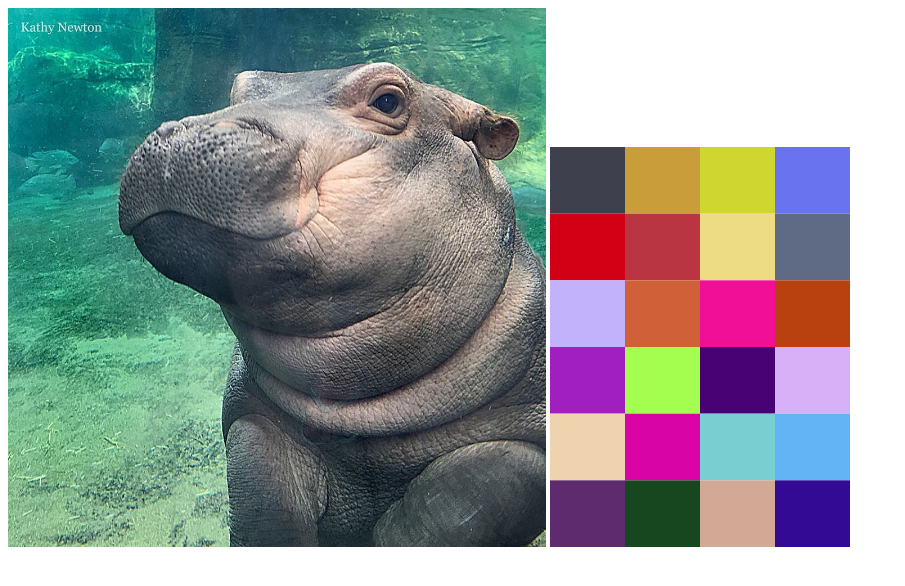
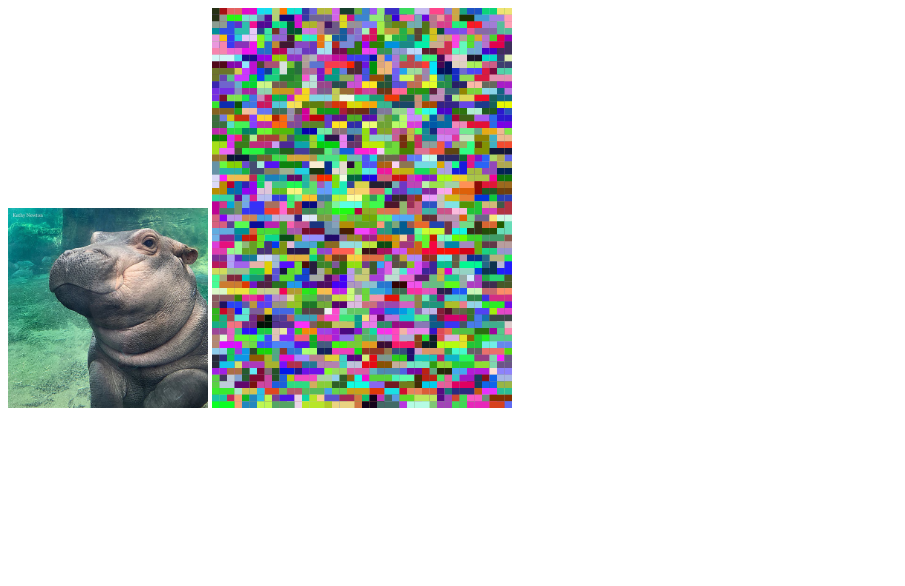
Before and after one commit to tafpi/tetrix, a plain HTML site: page index.html in a window 1280 px wide. Shown: the whole page, without its empty margins (0-905 px from the left). Drawn offline with Linux system fonts and the light colour scheme.

Commit message:
done random merging. some duplicates appear

```diff
--- a/main.css
+++ b/main.css
@@ -2,7 +2,7 @@
     width: 400px;
     height: 700px;
 } */
-/* #image{
+#image{
     width: 200px;
     height: auto;
-} */
+}
--- a/main.js
+++ b/main.js
@@ -6,14 +6,14 @@
     canvas.height = 400;
     document.body.appendChild(canvas);
 
-    var blocksX = 4;
-    var blocksY = 6;
+    var blocksX = 40;
+    var blocksY = 60;
     var blockWidth = canvas.width/blocksX;          // matrix square width
     var blockHeight = canvas.height/blocksY;        // matrix square height
     // var blocksCount = blocksX * blocksY;
     var blockMatrix = [];
     var mergedMatrix = [];
-    var mergeLimit = 4;
+    var mergeLimit = 6;
 
     // create initial matrix
     for (let i = 0; i < blocksY; i++) {
@@ -35,24 +35,18 @@
         ctx.fillRect(b.x, b.y, b.w, b.h);
     }
 
-    // mergeBlocks(blockMatrix[0], blockMatrix[1]);
-    // mergeBlocks(blockMatrix[2], blockMatrix[1]);
-    // mergeBlocks(blockMatrix[5], blockMatrix[1]);
-
-    // mergeBlocks(blockMatrix[8], blockMatrix[9]);
-    // mergeBlocks(blockMatrix[10], blockMatrix[9]);
-
+    // merge blocks randomly
     for (let i = 0; i < blocksY; i++) {
         for (let j = 0; j < blocksX; j++) {
-            // var index = i*blocksY + j;
-            // if(i > 0)
-            //     mergeBlocks(blockMatrix[index-blocksX], blockMatrix[index]);
-            // if(j < blocksX-1)
-            //     mergeBlocks(blockMatrix[index+1], blockMatrix[index]);
-            // if(i < blocksY-1)
-            //     mergeBlocks(blockMatrix[index+blocksX], blockMatrix[index]);
-            // if(j > 0)
-            //     mergeBlocks(blockMatrix[index-1], blockMatrix[index]);
+            var index = i*blocksX + j;
+            if(i > 0)
+                mergeBlocks(blockMatrix[index], blockMatrix[index-blocksX]);
+            if(j < blocksX-1)
+                mergeBlocks(blockMatrix[index], blockMatrix[index+1]);
+            if(i < blocksY-1)
+                mergeBlocks(blockMatrix[index], blockMatrix[index+blocksX]);
+            if(j > 0)
+                mergeBlocks(blockMatrix[index], blockMatrix[index-1]);
         }
     }
 
@@ -62,12 +56,12 @@
     console.log(mergedMatrix);
 
     for (let i = 0; i < mergedMatrix.length; i++) {
+        ctx.fillStyle = getRandomColor();
         for (let j = 0; j < mergedMatrix[i].blocks.length; j++) {
             var b = mergedMatrix[i].blocks[j];
-            // ctx.fillStyle = '#000';
-            // ctx.fillRect(b.x, b.y, b.w, b.h);
+            ctx.fillRect(b.x, b.y, b.w, b.h);
             // drawImage(image, sx, sy, sWidth, sHeight, dx, dy, dWidth, dHeight)
-            ctx.drawImage(img, b.x, b.y, b.w, b.h, b.x+30, b.y+20, b.w, b.h);
+            // ctx.drawImage(img, b.x, b.y, b.w, b.h, b.x+30, b.y+20, b.w, b.h);
         }
     }
 
@@ -82,8 +76,7 @@
         this.w = blockWidth;    //  width
         this.h = blockHeight;   //  height
         this.path;              //  path
-        this.merged = false;    //  times merged
-        this.parent = 0;            //  block's merged parent
+        this.parent;            //  parent merged
     }
 
     function Merged(){
@@ -101,18 +94,24 @@
     }
 
     function mergeBlocks(b1, b2){
-        //  merge b1 to b2, or b2's parent
-        if (adjacent(b1, b2)&&Math.round(Math.random())==1) {
-            if (b2.parent == 0) {
-                var merged = new Merged();
-                merged.blocks.push(b2);
-                merged.blocks.push(b1);
-                b2.parent = merged;
-                b1.parent = merged;
-                mergedMatrix.push(merged);
-            } else {
-                if (b2.parent.blocks.length < mergeLimit) {
-                    b2.parent.blocks.push(b1);
+        //  merge b1 to b2's parent
+        if(!b1.parent){
+            if (adjacent(b1, b2)) {
+                if (!b2.parent) {
+                    console.log(b2);
+                    var m = new Merged();
+                    b2.parent = m;
+                    m.blocks.push(b2);
+                    mergedMatrix.push(b2.parent);
+                    if(Math.round(Math.random())==1){
+                        m.blocks.push(b1);
+                        b1.parent = m;
+                    }
+                } else {
+                    console.log('has parent')
+                    if (b2.parent.blocks.length < mergeLimit) {
+                        b2.parent.blocks.push(b1);
+                    }
                 }
             }
         }
```
